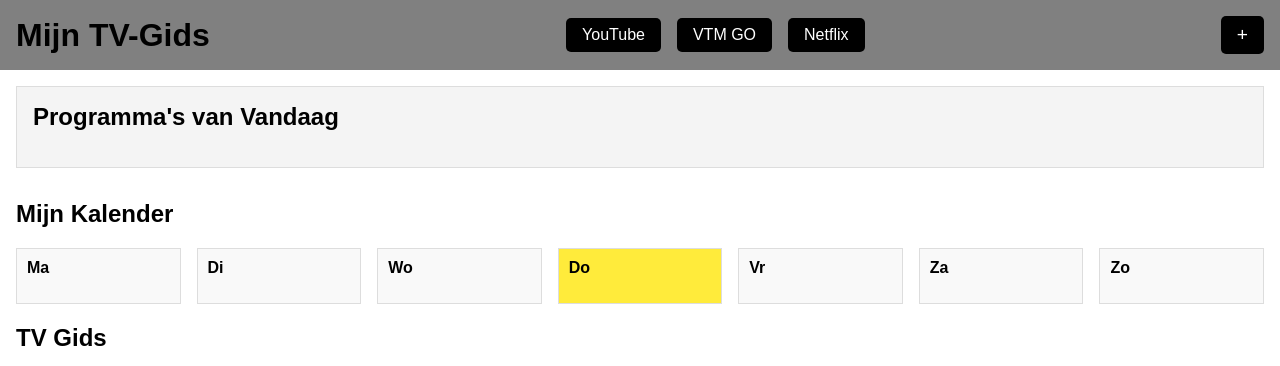
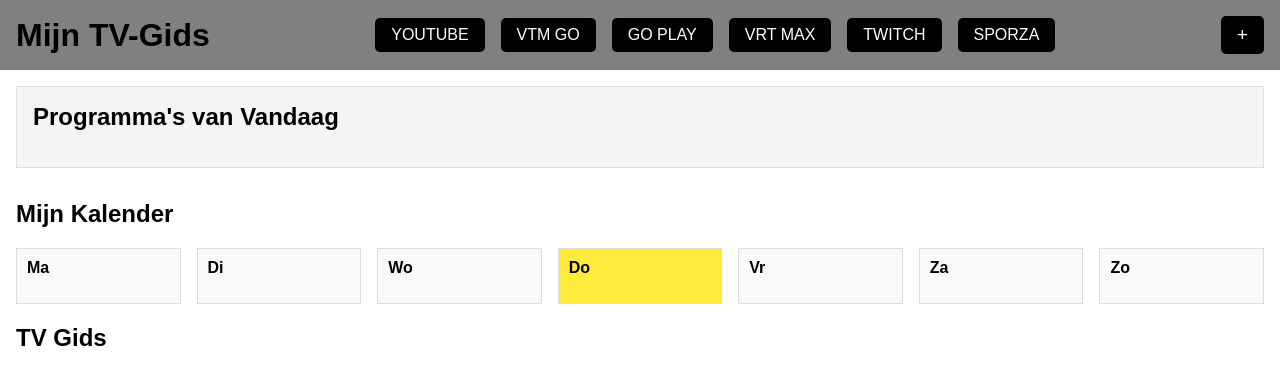
Before and after one commit to samvm1998/tv-gids, a plain HTML site: page index.html in a window 1280 px wide. Shown: the top 366 px of the page. Drawn offline with Linux system fonts and the light colour scheme.

Commit message:
Update index.html

```diff
--- a/index.html
+++ b/index.html
@@ -143,9 +143,12 @@
     <header>
         <h1>Mijn TV-Gids</h1>
         <nav class="nav-links">
-            <a href="https://www.youtube.com" target="_blank">YouTube</a>
+            <a href="https://www.youtube.com" target="_blank">YOUTUBE</a>
             <a href="https://vtmgo.be" target="_blank">VTM GO</a>
-            <a href="https://www.netflix.com" target="_blank">Netflix</a>
+            <a href="https://www.goplay.be/" target="_blank">GO PLAY</a>
+            <a href="https://www.vrt.be/vrtmax/" target="_blank">VRT MAX</a>
+            <a href="https://www.twitch.tv/" target="_blank">TWITCH</a>
+            <a href="https://sporza.be/nl/" target="_blank">SPORZA</a>
         </nav>
         <button class="add-button" onclick="toggleForm()">+</button>
     </header>
```
